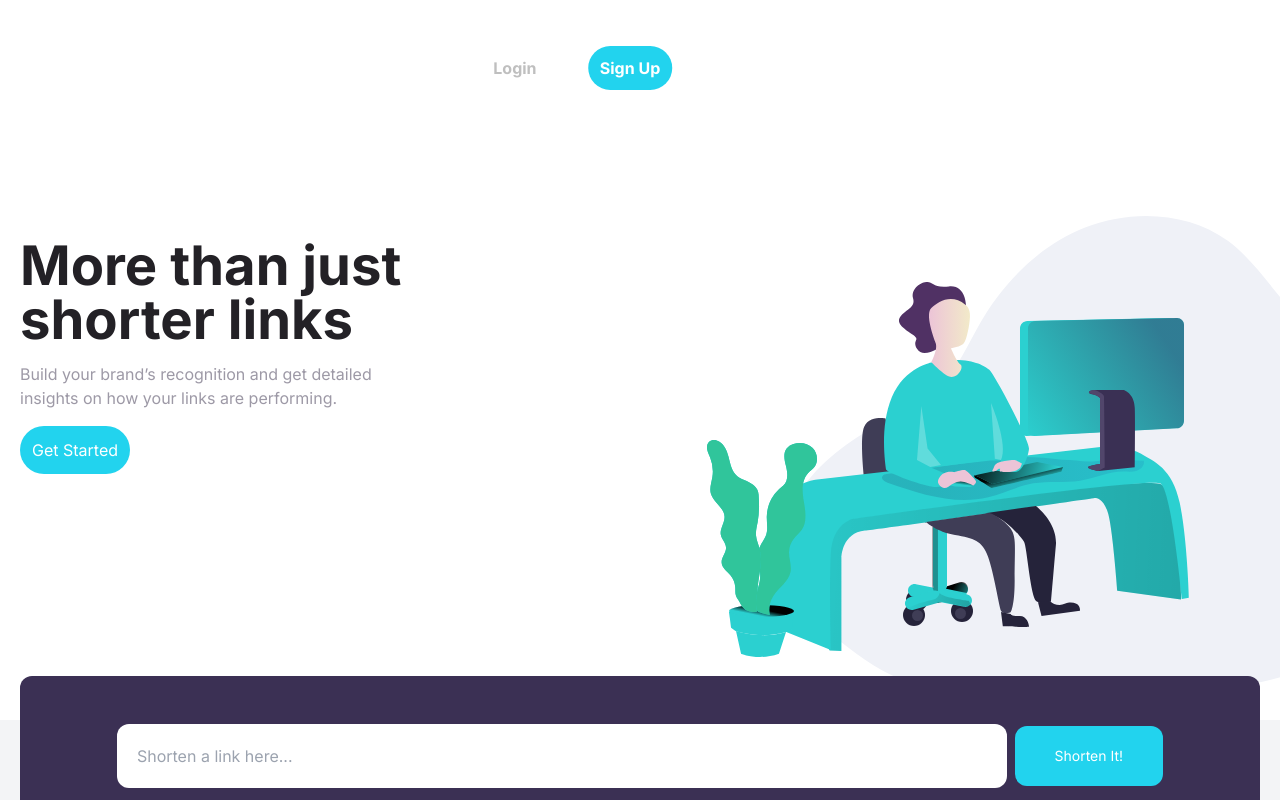
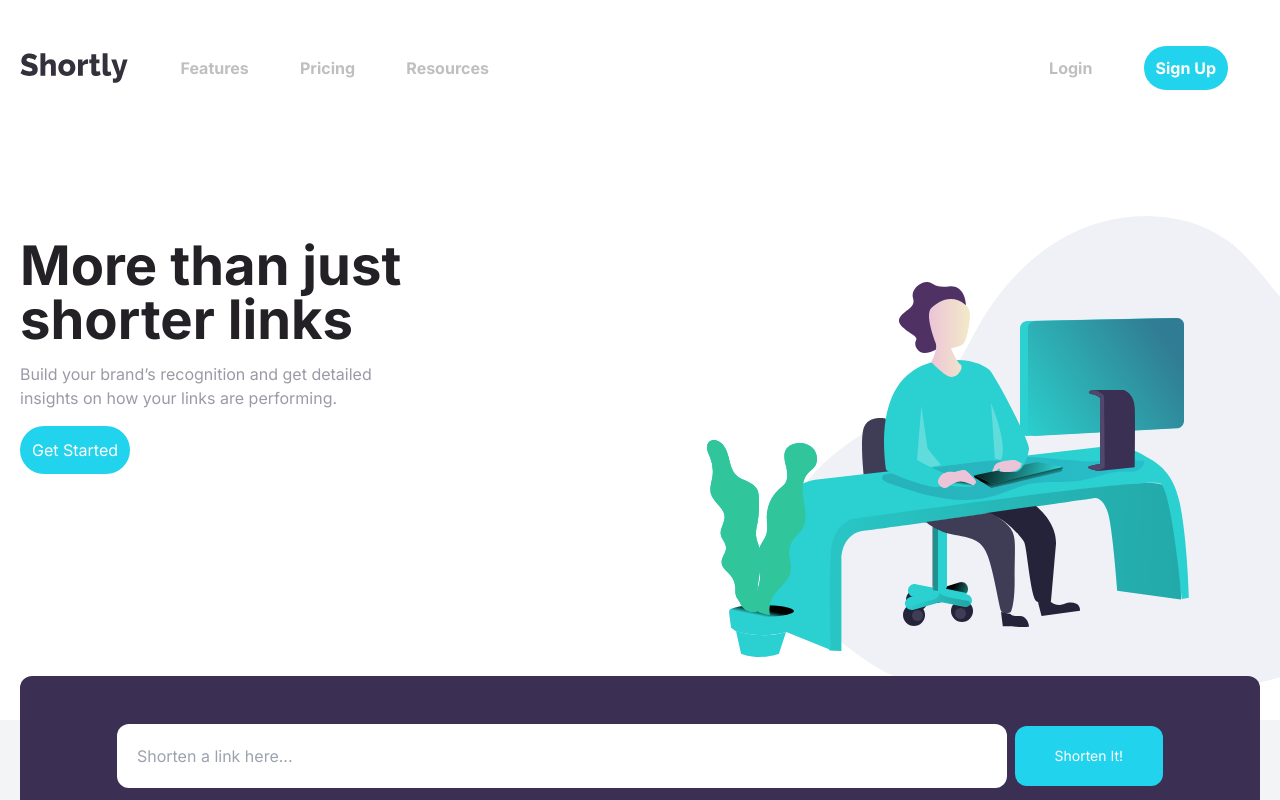
Before and after one commit to PrashanthBalakrishnan/fullstack-url-shortner, a Next.js app: page / in a window 1280 px wide. Shown: the top 800 px of the page. Built offline with nearby package versions, Linux system fonts and the light colour scheme.

Commit message:
fixed navbar

```diff
--- a/app/components/Nav.tsx
+++ b/app/components/Nav.tsx
@@ -16,7 +16,7 @@ const Nav = () => {
       </Link>
       <div
         className={clsx(
-          "absolute  left-1/2 top-[-100%] w-[90%] -translate-x-1/2 rounded-lg bg-[var(--primary-2)] md:static md:w-full md:bg-white",
+          "absolute  left-1/2 top-[-100%] w-[90%] -translate-x-1/2 rounded-lg bg-[var(--primary-2)] md:static md:w-full  md:translate-x-0 md:bg-white",
           mobileNav && "top-[9%]",
         )}
       >
```
